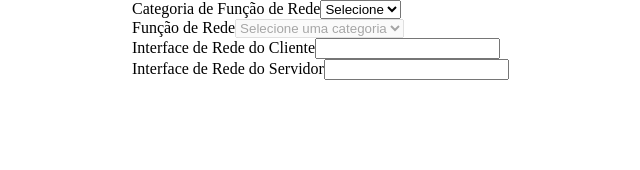
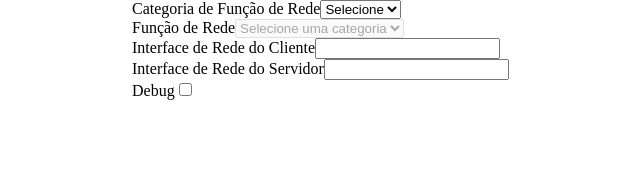
Before and after one commit to jvmoreira/multiservice-networks, a React app in the folder interface/: page / in a window 1280 px wide. Shown: the top 170 px of the page, without its empty margins (258-898 px from the left). Built offline with nearby package versions, Linux system fonts and the light colour scheme.

Commit message:
Add Debug field

```diff
--- a/interface/src/commons/nfv-te-values.ts
+++ b/interface/src/commons/nfv-te-values.ts
@@ -23,7 +23,7 @@ export interface NfvTeValues {
   functionParameters: NfvTeFunctionParameters,
   clientInterface: string,
   serverInterface: string,
-  debug?: 1,
+  debug: 1 | 0,
 }
 
 interface NfvTeValuesContextType {
@@ -81,4 +81,5 @@ const defaultNfvTeValues: NfvTeValues = {
   functionParameters: {},
   clientInterface: '',
   serverInterface: '',
+  debug: 0,
 };
--- /dev/null
+++ b/interface/src/components/fields/debug-field.tsx
@@ -0,0 +1,23 @@
+import React, { ChangeEvent, ReactElement, useCallback, useMemo } from 'react';
+import { useNfvTeValue } from '@/commons/nfv-te-values';
+import { ChangeHandler } from '@/commons/change-handler';
+import { FormInput } from '../form-input';
+
+export function DebugField(): ReactElement {
+  const [debug, setDebug] = useNfvTeValue('debug');
+  const isDebugEnabled = useMemo(() => Boolean(debug), [debug]);
+
+  const onDebugChange = useCallback((evt: ChangeEvent<HTMLInputElement>) => {
+    setDebug(evt.target.checked ? 1 : 0);
+  }, [setDebug]);
+
+  return (
+    <FormInput
+      label="Debug"
+      name="debug"
+      type="checkbox"
+      checked={isDebugEnabled}
+      onChange={onDebugChange as ChangeHandler}
+    />
+  );
+}
--- a/interface/src/components/form.tsx
+++ b/interface/src/components/form.tsx
@@ -1,14 +1,15 @@
 import React, { Fragment, FunctionComponent, ReactElement } from 'react';
-import { CategoryField } from '@/components/fields/category-field';
-import { FunctionNameField } from '@/components/fields/function-name-field';
-import { ClientInterfaceField } from '@/components/fields/client-interface-field';
-import { ServerInterfaceField } from '@/components/fields/server-interface-field';
 import { NfvTeCategory, NfvTeFunction, useNfvTeValue } from '@/commons/nfv-te-values';
+import { CategoryField } from './fields/category-field';
+import { FunctionNameField } from './fields/function-name-field';
+import { ClientInterfaceField } from './fields/client-interface-field';
+import { ServerInterfaceField } from './fields/server-interface-field';
 import { TwoRateThreeColorParameters } from './fields/two-rate-three-color-parameters';
-import { TokenBucketPolicerParameters } from '@/components/fields/token-bucket-policer-parameters';
-import { SingleRateThreeColorParameters } from '@/components/fields/single-rate-three-color-parameters';
-import { TokenBucketShaperParameters } from '@/components/fields/token-bucket-shaper-parameters';
-import { LeakyBucketParameters } from '@/components/fields/leaky-bucket-parameters';
+import { TokenBucketPolicerParameters } from './fields/token-bucket-policer-parameters';
+import { SingleRateThreeColorParameters } from './fields/single-rate-three-color-parameters';
+import { TokenBucketShaperParameters } from './fields/token-bucket-shaper-parameters';
+import { LeakyBucketParameters } from './fields/leaky-bucket-parameters';
+import { DebugField } from './fields/debug-field';
 
 export function Form(): ReactElement {
   const [category] = useNfvTeValue('category');
@@ -24,6 +25,7 @@ export function Form(): ReactElement {
 
       <ClientInterfaceField />
       <ServerInterfaceField />
+      <DebugField />
     </form>
   );
 }
```
